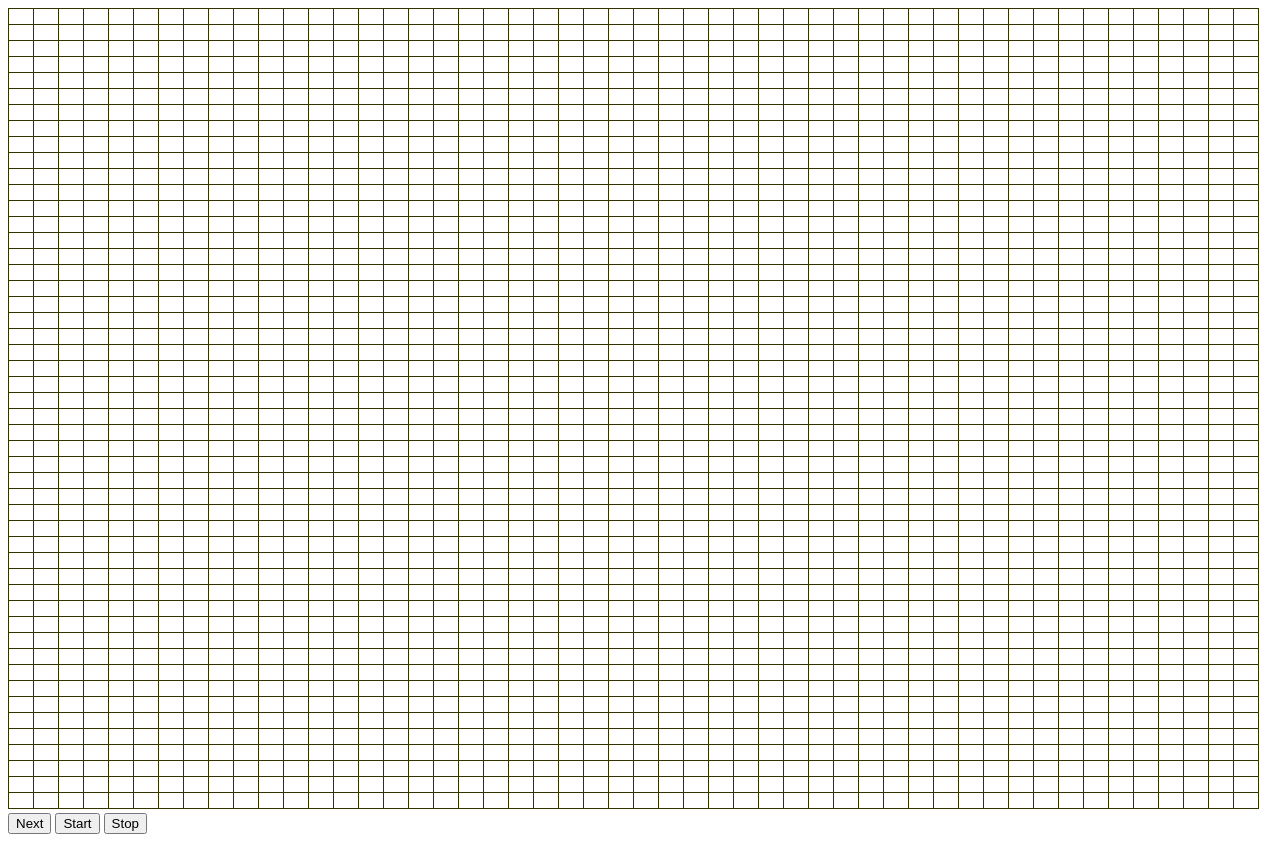
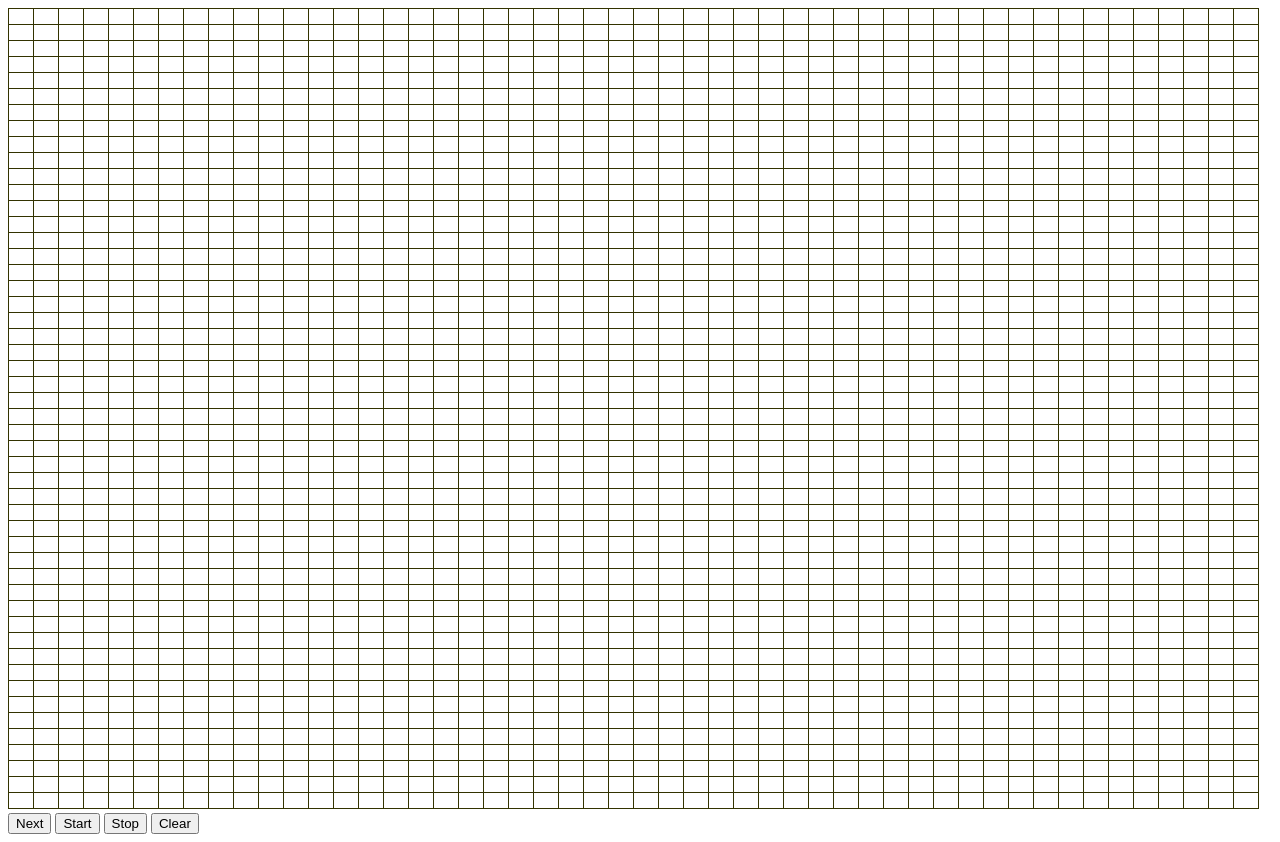
Before and after one commit to beirern/Simple-Game, a website with bundled scripts: page public/index.html in a window 1280 px wide. Built offline with nearby package versions, Linux system fonts and the light colour scheme.

Commit message:
Added clear Button

```diff
--- a/public/index.html
+++ b/public/index.html
@@ -11,6 +11,7 @@
     <button type="button" id="next">Next</button>
     <button type="button" id="start">Start</button>
     <button type="button" id="stop">Stop</button>
+    <button type="button" id="clear">Clear</button>
 
     <script type="module" src="game.js"></script>
     <script type="module" src="grid.js"></script>
```
